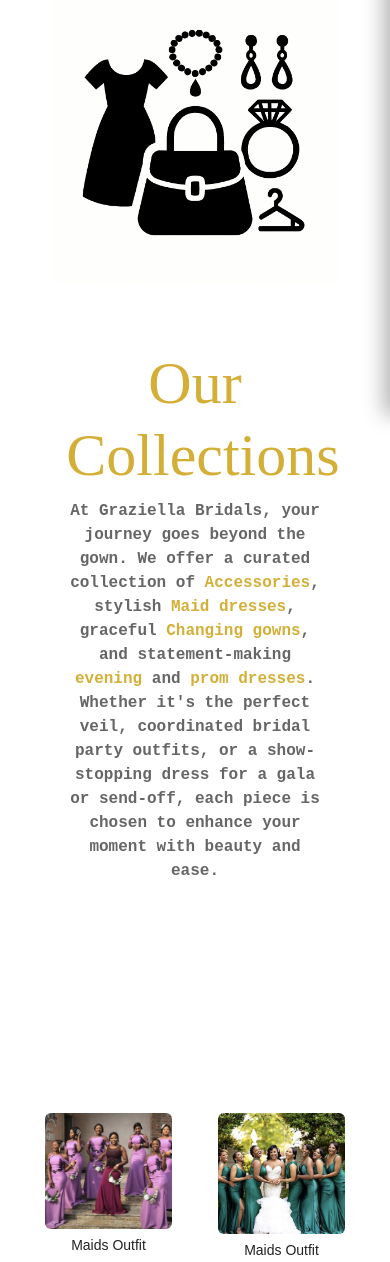
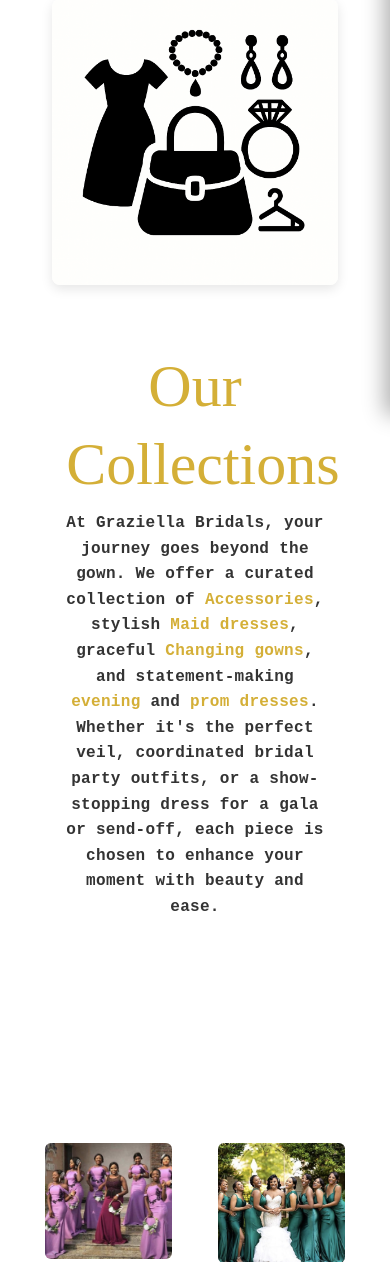
Before and after one commit to kazrich/Graziellabridals, a Django app: page /product/ in a window 390 px wide. Shown: the part 429-1691 px from the top of the page. Run offline with Django 5.2, Linux system fonts and the light colour scheme; some web fonts are replaced.

Commit message:
products display

```diff
--- a/graziella/templates/product.html
+++ b/graziella/templates/product.html
@@ -526,15 +526,6 @@ body {
 
 
 
-
-/* BANNER WRAPPER */
-.category-banner-wrapper {
-  display: block;
-  padding: 2rem 1rem;
-  max-width: 1200px;
-  margin: 0 auto; /* centers the whole block */
-}
-
 /* SPLIT LAYOUT */
 .category-banner-split {
   display: flex;
@@ -605,15 +596,92 @@ body {
     margin-bottom: 0.5rem; /* tighten space below text */
   }
 
-  /* If there's a container below the banner */
-  .category-banner-wrapper {
-    padding-bottom: 0.5rem; /* reduce bottom space on wrapper */
-  }
-
   .category-banner-split + div {
     margin-top: 100px; /* reduce top margin of next section */
   }
 }
+
+
+/* === Wrapper Section === */
+.category-banner-wrapper {
+  padding: 2rem 1rem;
+  max-width: 1200px;
+  margin: 0 auto;
+}
+
+/* === Split Layout === */
+.category-banner-split {
+  display: flex;
+  flex-wrap: wrap;
+  gap: 2rem;
+  align-items: center;
+  justify-content: center;
+  background-color: #fff;
+  border-radius: 8px;
+  padding: 2rem;
+}
+
+/* === Image Column === */
+.banner-image {
+  flex: 1 1 300px;
+  text-align: center;
+}
+
+.banner-image img {
+  width: 100%;
+  max-width: 350px;
+  height: auto;
+  object-fit: cover;
+  border-radius: 8px;
+  box-shadow: 0 4px 12px rgba(0, 0, 0, 0.1);
+}
+
+/* === Text Column === */
+.banner-text {
+  flex: 1 1 300px;
+  text-align: center;
+  padding: 1rem 0;
+}
+
+.banner-text p {
+  font-size: 1.1rem;
+  line-height: 1.6;
+  color: #333;
+  letter-spacing: 0.3px;
+  max-width: 90%;
+  margin: 0 auto;
+}
+
+.banner-text span {
+  color: #d4af37;
+}
+
+/* === Responsive: Mobile Screens === */
+@media screen and (max-width: 600px) {
+  .category-banner-split {
+    flex-direction: column;
+    padding: 1rem;
+  }
+
+  .banner-image img {
+    max-width: 100%;
+  }
+
+  .banner-text h2 {
+    font-size: 2rem;
+    line-height: 1.3;
+  }
+
+  .banner-text p {
+    font-size: 1rem;
+    max-width: 95%;
+  }
+
+  .category-banner-wrapper {
+    padding-bottom: 1rem;
+  }
+}
+
 
 
 
```
Lines whose indentation alone changed are shown as unchanged.
